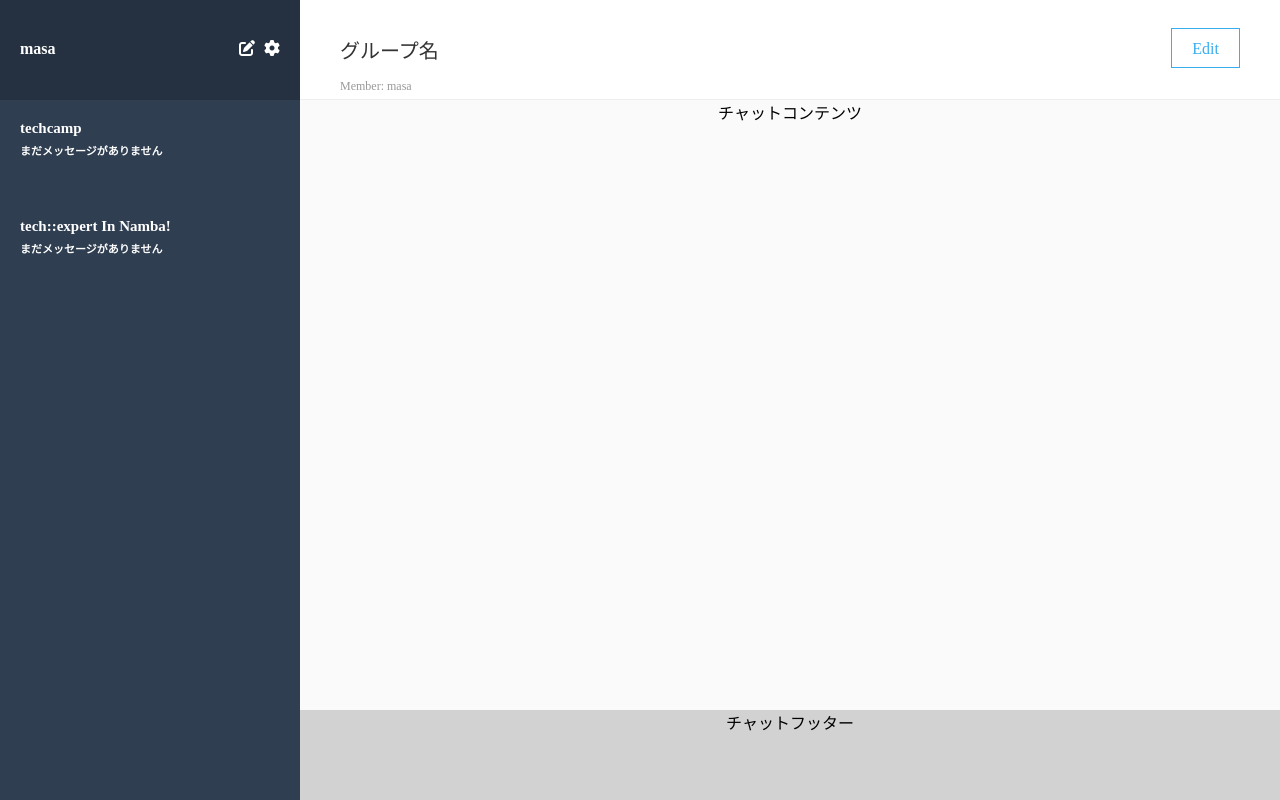
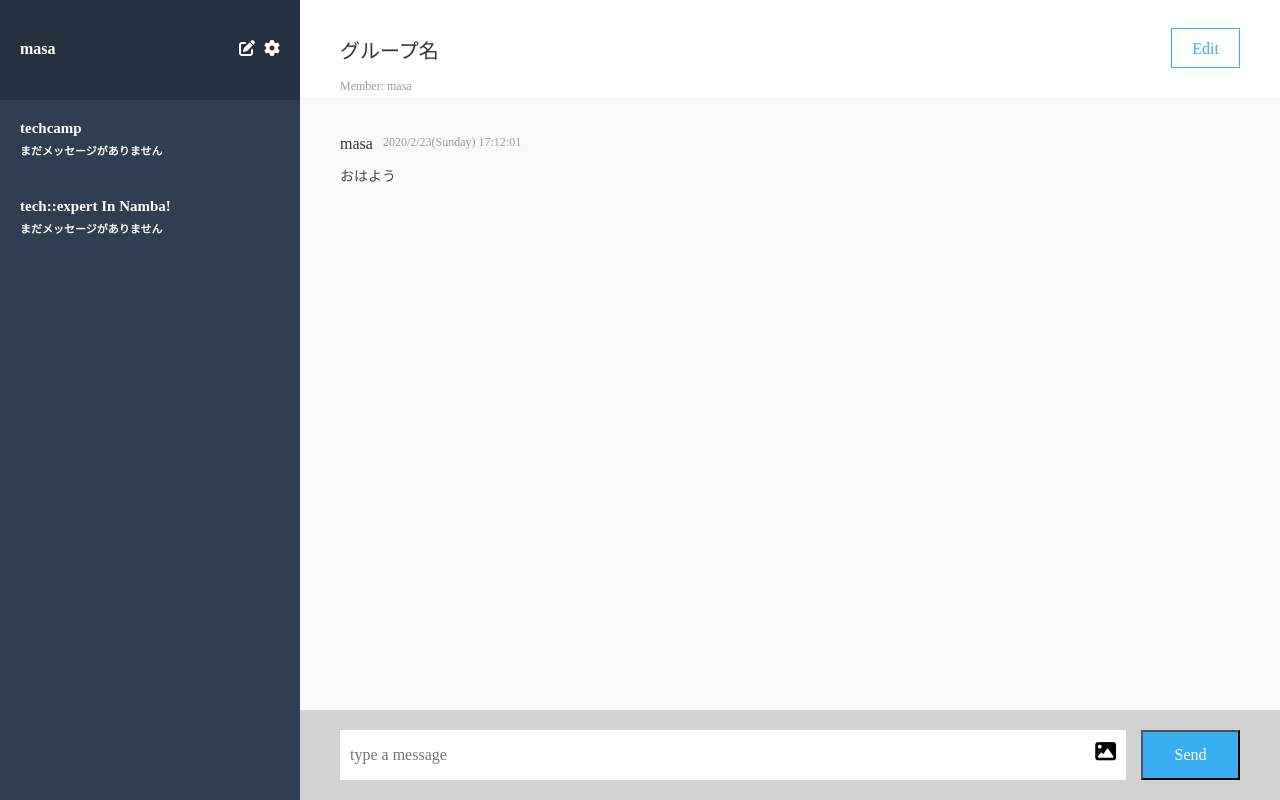
Before and after one commit to MasahiroTakata/chat-space, a Rails app: page / in a window 1280 px wide. Run offline with Rails 7, Linux system fonts and the light colour scheme; style sheets or scripts are compiled from the project's sources; some libraries are stand-ins or nearby versions.

Commit message:
frontCording

```diff
--- a/app/assets/stylesheets/_main_chat.scss
+++ b/app/assets/stylesheets/_main_chat.scss
@@ -37,13 +37,76 @@
     }
   }
   &__content {
-    text-align: center;
     height: calc(100vh - 190px);
     background-color: #fafafa;
+    padding-top: 35px;
+    padding-left: 40px;
+
+    &__messageBox{
+      width: 100%;
+      padding-bottom: 46px;
+
+      &__mAndT{
+        display: flex;
+        margin-bottom:12px;
+
+        &__member{
+          font-size: 16px;
+          color: #333333;
+        }
+        &__time{
+          padding-left: 10px;
+          font-size: 12px;
+          color: #999999;
+        }
+      }
+
+      &__message{
+        color: #434A54;
+        font-size: 14px;
+      }
+    }
   }
   &__footer {
-    text-align: center;
     height: 90px;
     background-color: #d2d2d2;
+    display: flex;
+    padding: 20px 40px;
+
+    &__inputspace{
+      height: 50px;
+      width: 90%;
+      background-color: white;
+      position: relative;
+
+      &__text{
+        padding: 0 40px 0 10px;
+        width: 100%;
+        height: 100%;
+        border: none;
+      }
+
+      &__imageBtn{
+        font-size: 1.3rem;
+        position: absolute;
+        right: 10px;
+        top: 10px;
+        cursor: pointer;
+
+        &__inputfile{
+          display: none;
+        }
+      }
+    }
+
+    &__send{
+      text-decoration: none;
+      height: 50px;
+      width: 100px;
+      background-color: #38aef0;
+      color:white;
+      margin-left: 15px;
+      padding: 0 30px;
+    }
   }
 }
--- a/app/assets/stylesheets/_side_bar.scss
+++ b/app/assets/stylesheets/_side_bar.scss
@@ -35,12 +35,12 @@
     background-color: #2f3e51;
     padding-left: 20px;
     font-size: 15px;
+    padding-top: 20px;
 
     &__groupbox{
       width: 100%;
 
       &__groupName{
-        padding-top: 20px;
         padding-bottom: 5px;
         font-size: 15px;
       }
--- a/app/views/messages/_main_chat.html.haml
+++ b/app/views/messages/_main_chat.html.haml
@@ -7,8 +7,22 @@
         Member: masa
     = link_to'#' do
       Edit
-      /*%div{class: 'mainChat__header__editspace'}*/
+
   .mainChat__content
-    チャットコンテンツ
+    .mainChat__content__messageBox
+      .mainChat__content__messageBox__mAndT
+        .mainChat__content__messageBox__mAndT__member
+          masa
+        .mainChat__content__messageBox__mAndT__time
+          2020/2/23(Sunday) 17:12:01
+      .mainChat__content__messageBox__message
+        おはよう
   .mainChat__footer
-    チャットフッター
+    .mainChat__footer__inputspace
+      %input.mainChat__footer__inputspace__text{name: "message", placeholder: "type a message", type: "text", value: ""}
+
+      %label{class: "mainChat__footer__inputspace__imageBtn", for: "fileBtn"}
+        = fa_icon "image"
+        %input{type: "file", class: "mainChat__footer__inputspace__imageBtn__inputfile", id: "fileBtn"}
+
+    %input{type: "submit", class: "mainChat__footer__send", id: "sendBtn", value: "Send"}
```
